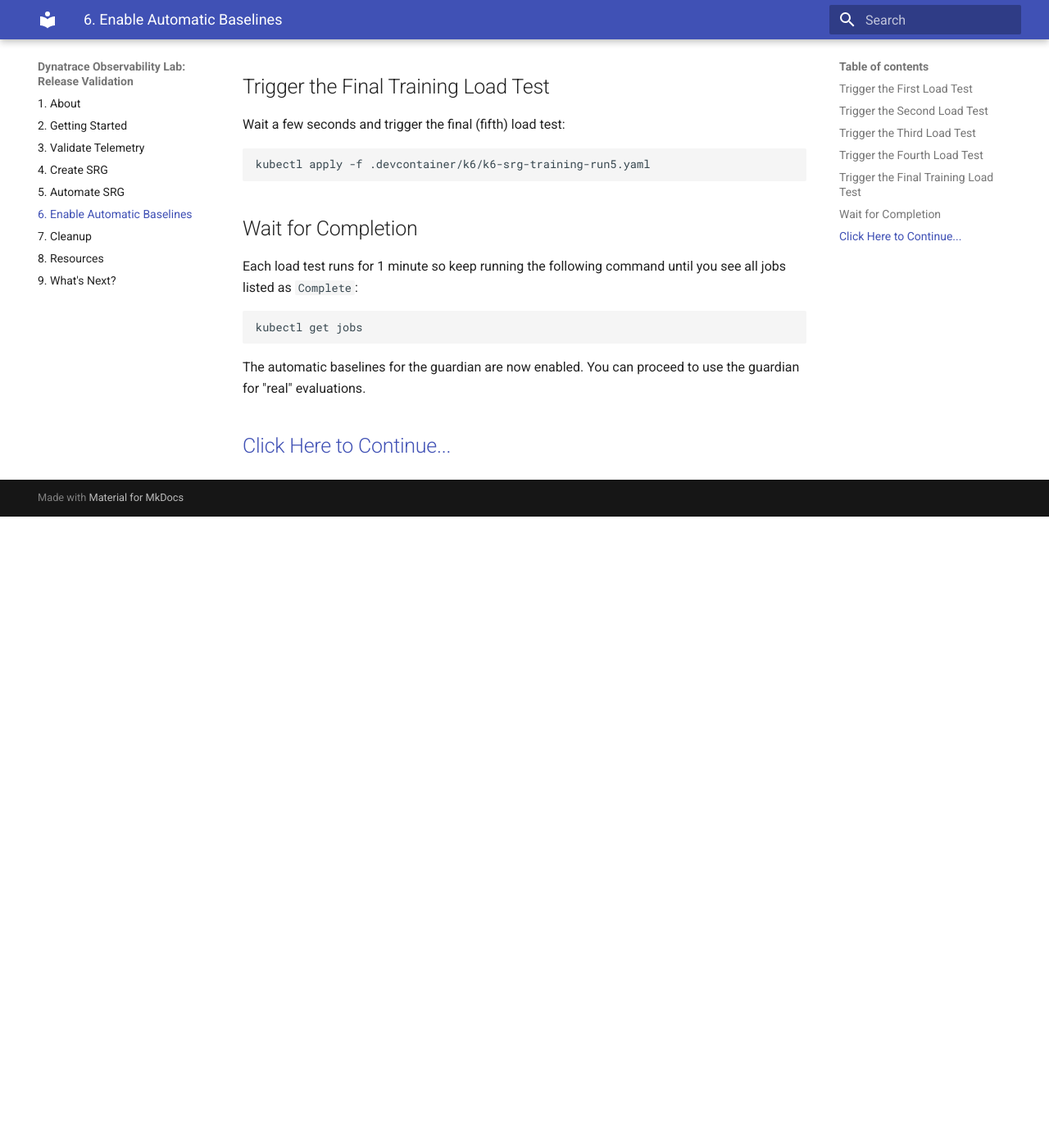
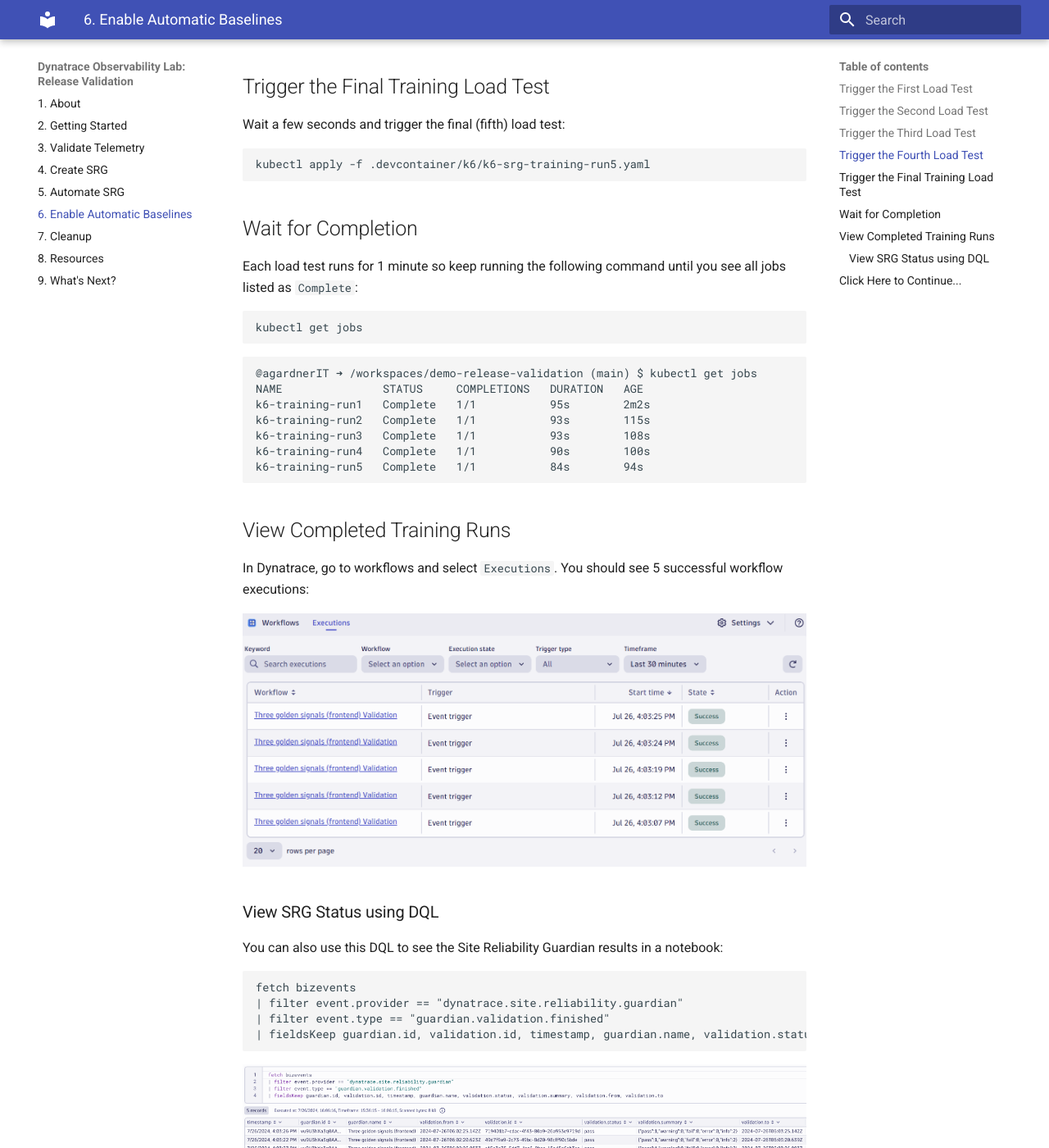
Before and after one commit to dynatrace-perfclinics/obslab-release-validation, an MkDocs documentation site: the page built from docs/enable-auto-baselines.md, in a window 1280 px wide and 1400 px high, scrolled down 1105 px. Shown: the whole window at 82% size. Built offline with MkDocs 1.6.1 and Material for MkDocs 9.7.7, drawn with Linux system fonts in a browser that asks for light colours; before the commit the page ends 1735 px from its top, so only the background shows below that.

Commit message:
update docs

````diff
--- a/docs/enable-auto-baselines.md
+++ b/docs/enable-auto-baselines.md
@@ -57,6 +57,34 @@
 kubectl get jobs
 ```
 
+```
+@agardnerIT ➜ /workspaces/demo-release-validation (main) $ kubectl get jobs
+NAME               STATUS     COMPLETIONS   DURATION   AGE
+k6-training-run1   Complete   1/1           95s        2m2s
+k6-training-run2   Complete   1/1           93s        115s
+k6-training-run3   Complete   1/1           93s        108s
+k6-training-run4   Complete   1/1           90s        100s
+k6-training-run5   Complete   1/1           84s        94s
+```
+
+## View Completed Training Runs
+
+In Dynatrace, go to workflows and select `Executions`. You should see 5 successful workflow executions:
+
+![dynatrace training runs](images/dt-workflows-training-complete.png)
+
+### View SRG Status using DQL
+
+You can also use this DQL to see the Site Reliability Guardian results in a notebook:
+
+```
+fetch bizevents
+| filter event.provider == "dynatrace.site.reliability.guardian"
+| filter event.type == "guardian.validation.finished"
+| fieldsKeep guardian.id, validation.id, timestamp, guardian.name, validation.status, validation.summary, validation.from, validation.to
+```
+
+![dynatrace view SRG results in a notebook](images/dt-notebook-view-srg-results.png)
 The automatic baselines for the guardian are now enabled. You can proceed to use the guardian for "real" evaluations.
 
 ## [Click Here to Continue...](enable-auto-baselines.md)
````
Also changed, not shown: docs/validate-telemetry.md (+5 -0 lines), docs/images/dt-notebook-view-srg-results.png (added), docs/images/dt-workflows-training-complete.png (added).
